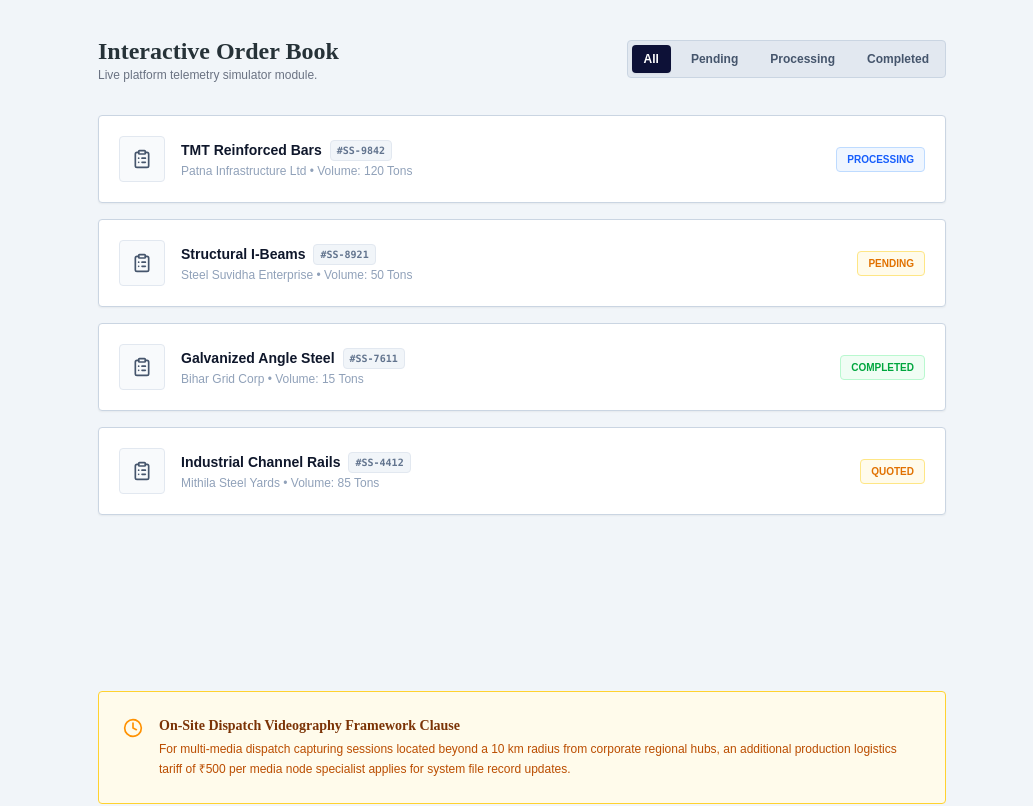
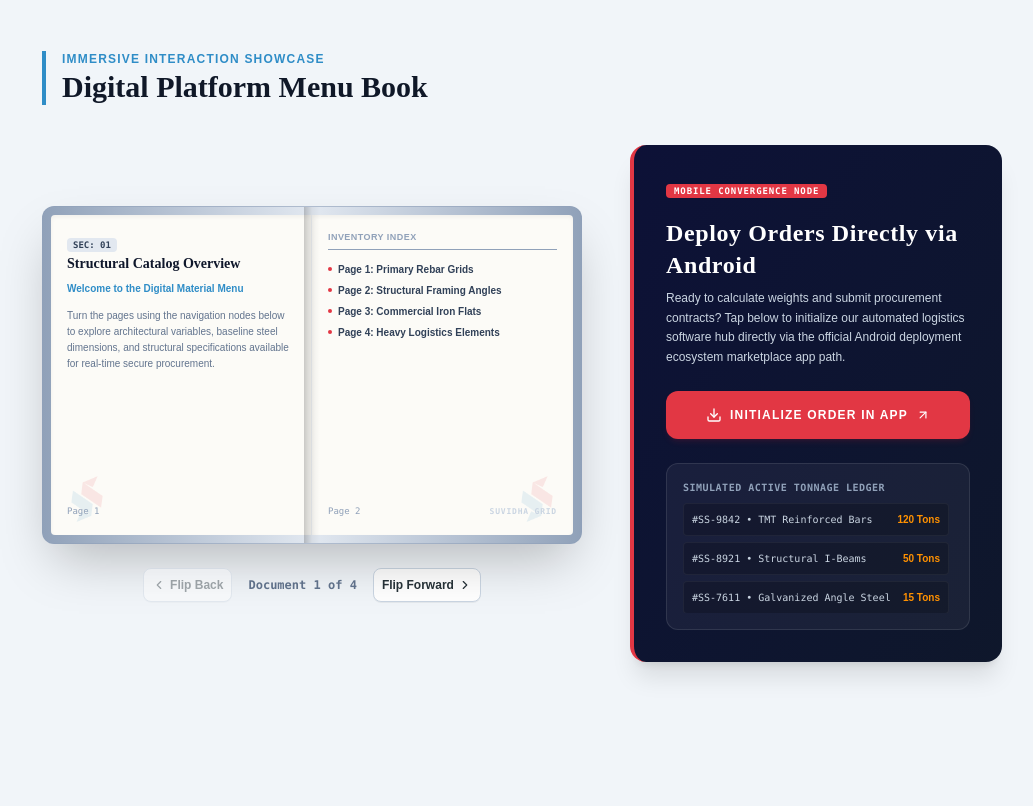
Before and after one commit to CoderGuru74/steel_suvidha_web, a React app in the folder frontend/: page / in a window 1280 px wide. Shown: the part 2760-3566 px from the top of the page, without its empty margins (118-1151 px from the left). Built offline with nearby package versions, Linux system fonts and the light colour scheme; no server answers; the HTML template or start-up script is replaced by a standard one.

Commit message:
Integrated interactive 3D book catalog with custom app icon watermark and updated agency navigation nodes

```diff
--- a/frontend/src/App.jsx
+++ b/frontend/src/App.jsx
@@ -2,14 +2,17 @@ import React, { useState, useEffect } from 'react';
 import {
   Building2, BookOpen, Layers, ClipboardList, Video,
   Settings, Trash2, PlusCircle, ArrowUpRight, CheckCircle,
-  Clock, ShieldCheck, Truck, BarChart3, ChevronRight,
-  HardHat, Factory, Sliders, FileText, UserCheck, Briefcase,
-  Flame, Anchor, Layers3
+  ShieldCheck, Truck, BarChart3, ChevronRight, ChevronLeft,
+  Download, HardHat, Factory, Sliders, FileText, UserCheck,
+  Briefcase, Flame, Anchor, Layers3
 } from 'lucide-react';
 
 export default function App() {
   const [blogs, setBlogs] = useState([]);
   const [orderFilter, setOrderFilter] = useState('All');
+
+  // Interactive 3D Book Page Turning State Engine
+  const [currentBookPage, setCurrentBookPage] = useState(0);
 
   // Admin form state bindings
   const [newTitle, setNewTitle] = useState('');
@@ -18,6 +21,9 @@ export default function App() {
   const [newContent, setNewContent] = useState('');
 
   const API_URL = 'http://localhost:5000/api/blogs';
+
+  // Play Store URL
+  const PLAY_STORE_URL = "https://play.google.com/store/apps/details?id=com.steelsuvidha.app";
 
   const fetchBlogs = async () => {
     try {
@@ -78,6 +84,42 @@ export default function App() {
         behavior: 'smooth'
       });
     }
+  };
+
+  // Flip-book page records matrix structure array map
+  const bookPages = [
+    {
+      title: "Structural Catalog Overview",
+      subtitle: "Welcome to the Digital Material Menu",
+      desc: "Turn the pages using the navigation nodes below to explore architectural variables, baseline steel dimensions, and structural specifications available for real-time secure procurement.",
+      details: ["Page 1: Primary Rebar Grids", "Page 2: Structural Framing Angles", "Page 3: Commercial Iron Flats", "Page 4: Heavy Logistics Elements"]
+    },
+    {
+      title: "Thermo-Mechanically Treated Bars",
+      subtitle: "High-Tensile Foundation Grids",
+      desc: "Mill-certified reinforcing elements engineered explicitly to manage intense high-seismic configurations and architectural concrete framing structures.",
+      details: ["Available Sizes: 6mm, 8mm, 10mm, 12mm", "Heavy Grids: 16mm, 20mm, 25mm, 32mm", "Structural Standards: Fe 550D / Fe 600 CRS", "Mill Compliance: TATA Tiscon, JSW, SAIL, Jindal"]
+    },
+    {
+      title: "L-Angles & Structural Iron Flats",
+      subtitle: "Framing Trusses & Platform Supports",
+      desc: "Comprehensive structural sections manufactured precisely down to equal and unequal L-profiles and flat cross-section plating matrix specifications.",
+      details: ["Angles Dimension Map: A 20×3 up to A 75×10", "Flats Plating Scope: F 20×3 up to F 100×12", "Surface Finishes: Mild Steel (Black), Galvanised", "Yards Supply Nodes: Patna Iron, Kamdhenu, JKSPL"]
+    },
+    {
+      title: "Heavy Sections & Roofing Profiles",
+      subtitle: "Warehouse Joists & Coated Shielding Plates",
+      desc: "ISMC channel bars, structural ISMB load-bearing joists, and external weather-resistant color profile roofing sheet infrastructures.",
+      details: ["ISMC Section Channels: 70×40 to 250×75 Profiles", "ISMB Structural Joists: ISMB 100 to ISMB 400 Arrays", "GC Corrugated Sheets: 0.15mm to 0.80mm Thickness", "Coated Color Profiles: Tata Durashine, JSW Pragati+"]
+    }
+  ];
+
+  const nextBookPage = () => {
+    if (currentBookPage < bookPages.length - 1) setCurrentBookPage(currentBookPage + 1);
+  };
+
+  const prevBookPage = () => {
+    if (currentBookPage > 0) setCurrentBookPage(currentBookPage - 1);
   };
 
   const mockOrders = [
@@ -192,7 +234,7 @@ export default function App() {
 
           <div className="grid grid-cols-1 md:grid-cols-2 lg:grid-cols-3 gap-6">
 
-            {/* 1. TMT Card */}
+            {/* TMT Card */}
             <div className="bg-white p-6 border border-slate-300 rounded shadow-xs flex flex-col justify-between">
               <div>
                 <h4 className="font-bold text-base text-slate-900 flex items-center gap-2 border-b pb-2 mb-3"><Flame size={18} className="text-[#E23744]" /> Steel TMT Bars</h4>
@@ -204,7 +246,7 @@ export default function App() {
               <div className="mt-4 pt-3 border-t border-slate-100 text-[10px] text-slate-400 font-mono">Variables: Weight per length / Rate per kg / Rate Difference</div>
             </div>
 
-            {/* 2. Angles Card */}
+            {/* Angles Card */}
             <div className="bg-white p-6 border border-slate-300 rounded shadow-xs flex flex-col justify-between">
               <div>
                 <h4 className="font-bold text-base text-slate-900 flex items-center gap-2 border-b pb-2 mb-3"><Layers size={18} className="text-[#2F8DC7]" /> Structural Angles</h4>
@@ -218,7 +260,7 @@ export default function App() {
               <div className="mt-4 pt-3 border-t border-slate-100 text-[10px] text-slate-400 font-mono">Variables: Weight per length of 6 mtr / Qty in Lengths</div>
             </div>
 
-            {/* 3. Flats Card */}
+            {/* Flats Card */}
             <div className="bg-white p-6 border border-slate-300 rounded shadow-xs flex flex-col justify-between">
               <div>
                 <h4 className="font-bold text-base text-slate-900 flex items-center gap-2 border-b pb-2 mb-3"><Layers3 size={18} className="text-[#2F8DC7]" /> Commercial Flats</h4>
@@ -230,7 +272,7 @@ export default function App() {
               <div className="mt-4 pt-3 border-t border-slate-100 text-[10px] text-slate-400 font-mono">Variables: MS, GI / Weight per length of 6 mtr</div>
             </div>
 
-            {/* 4. Square & Round Bars */}
+            {/* Square & Round Bars */}
             <div className="bg-white p-6 border border-slate-300 rounded shadow-xs flex flex-col justify-between">
               <div>
                 <h4 className="font-bold text-base text-slate-900 flex items-center gap-2 border-b pb-2 mb-3"><Anchor size={18} className="text-slate-700" /> Square & Round Bars</h4>
@@ -242,10 +284,10 @@ export default function App() {
               <div className="mt-4 pt-3 border-t border-slate-100 text-[10px] text-slate-400 font-mono">Brands: Patna Iron, Kamdhenu, JKSPL, Sel Tiger, SAIL</div>
             </div>
 
-            {/* 5. Heavy Channels & ISMB Joists */}
+            {/* Heavy Channels & ISMB Joists */}
             <div className="bg-white p-6 border border-slate-300 rounded shadow-xs flex flex-col justify-between">
               <div>
-                <h4 className="font-bold text-base text-slate-900 flex items-center gap-2 border-b pb-2 mb-3"><Factory size={18} className="text-slate-800" /> Channels & Joists (ISMB)</h4>
+                <h4 className="font-bold text-base text-slate-800 flex items-center gap-2 border-b pb-2 mb-3"><Factory size={18} className="text-slate-800" /> Channels & Joists (ISMB)</h4>
                 <p className="text-xs text-slate-400 mb-1 font-bold">ISMC CHANNELS:</p>
                 <p className="text-[11px] font-mono text-slate-700 mb-2 truncate">70×40, 75×40 (ULC/LC/MC/H), 100×50 (LC/MC/H), 125×65, 150×75, 200×75, 250×75</p>
                 <p className="text-xs text-slate-400 mb-1 font-bold">ISMB JOISTS:</p>
@@ -254,7 +296,7 @@ export default function App() {
               <div className="mt-4 pt-3 border-t border-slate-100 text-[10px] text-slate-400 font-mono">Z-Angle (L/H) • Gate Channels: 13 ft to 18 ft</div>
             </div>
 
-            {/* 6. Plates & Industrial Sheets */}
+            {/* Plates & Industrial Sheets */}
             <div className="bg-white p-6 border border-slate-300 rounded shadow-xs flex flex-col justify-between">
               <div>
                 <h4 className="font-bold text-base text-slate-900 flex items-center gap-2 border-b pb-2 mb-3"><ClipboardList size={18} className="text-amber-600" /> Plates & Roofing Sheets</h4>
@@ -327,55 +369,140 @@ export default function App() {
           </div>
         </div>
 
-        {/* SECTION 5: INTERACTIVE CLIENT PORTAL BOOK */}
-        <div id="portal-section" className="max-w-4xl mx-auto px-6 py-12 font-poppins">
-          <div className="flex flex-col md:flex-row md:items-center justify-between mb-8 gap-4">
-            <div>
-              <h2 className="text-2xl font-black font-lora">Interactive Order Book</h2>
-              <p className="text-xs text-gray-500">Live platform telemetry simulator module.</p>
-            </div>
-            <div className="flex gap-2 bg-slate-200 p-1 rounded text-xs font-bold border border-slate-300">
-              {['All', 'Pending', 'Processing', 'Completed'].map((f) => (
-                <button key={f} onClick={() => setOrderFilter(f)} className={`px-3 py-1.5 rounded cursor-pointer ${orderFilter === f ? 'bg-[#0D1137] text-white shadow-xs' : 'text-slate-600 hover:bg-slate-300'}`}>
-                  {f}
-                </button>
-              ))}
-            </div>
+        {/* SECTION 5: INTERACTIVE FLIP-BOOK WITH WATERMARK BACKGROUND BINDING */}
+        <div id="portal-section" className="max-w-5xl mx-auto px-8 py-16 font-poppins">
+          <div className="border-l-4 border-[#2F8DC7] pl-4 mb-10">
+            <p className="text-xs font-extrabold text-[#2F8DC7] tracking-widest uppercase">IMMERSIVE INTERACTION SHOWCASE</p>
+            <h3 className="text-3xl font-black font-lora text-gray-900 mt-0.5">Digital Platform Menu Book</h3>
           </div>
 
-          <div className="space-y-4">
-            {mockOrders.filter(o => orderFilter === 'All' || o.status === orderFilter).map((order) => (
-              <div key={order.id} className="bg-white p-5 border border-slate-300 rounded flex items-center justify-between shadow-xs">
-                <div className="flex items-center gap-4">
-                  <div className="p-3 bg-slate-50 rounded border border-slate-200 text-slate-600"><ClipboardList size={20} /></div>
-                  <div>
-                    <div className="flex items-center gap-2">
-                      <span className="text-sm font-black text-slate-900">{order.item}</span>
-                      <span className="text-[10px] font-mono font-bold bg-slate-100 text-slate-500 px-1.5 py-0.5 border border-slate-200 rounded">{order.id}</span>
-                    </div>
-                    <p className="text-xs text-slate-400 mt-0.5">{order.client} • Volume: {order.qty}</p>
+          <div className="grid lg:grid-cols-12 gap-12 items-center">
+            {/* 3D Animated Flipbook Engine Panel */}
+            <div className="lg:col-span-7 flex flex-col items-center">
+              <div className="w-full max-w-xl aspect-[16/10] bg-slate-300 rounded-xl p-2 shadow-2xl relative bg-gradient-to-r from-slate-400 via-slate-200 to-slate-400 border border-slate-400/60 flex">
+
+                <div className="absolute inset-y-0 left-1/2 w-4 bg-gradient-to-r from-black/20 via-black/5 to-transparent z-20 transform -translate-x-1/2" />
+
+                {/* LEFT PAGE CONTAINER WITH WATERMARK GRAPHIC NODE */}
+                <div className="w-1/2 h-full bg-[#FCFBF7] rounded-l p-4 flex flex-col justify-between border-r border-slate-300/40 shadow-inner relative overflow-hidden">
+
+                  {/* APP ICON CORNER WATERMARK BACKGROUND EMBED */}
+                  <img
+                    src="/src/assets/App Icon.png"
+                    alt=""
+                    className="absolute bottom-2 left-2 h-14 w-auto object-contain opacity-10 select-none pointer-events-none z-0"
+                  />
+
+                  <div className="space-y-2 relative z-10">
+                    <span className="text-[9px] bg-slate-200 text-slate-700 px-1.5 py-0.5 rounded font-mono font-bold">
+                      SEC: 0{currentBookPage + 1}
+                    </span>
+                    <h4 className="text-sm font-bold font-lora text-slate-900 leading-tight">
+                      {bookPages[currentBookPage].title}
+                    </h4>
+                    <p className="text-[10px] text-[#2F8DC7] font-bold">
+                      {bookPages[currentBookPage].subtitle}
+                    </p>
+                    <p className="text-[10px] text-slate-500 leading-relaxed pt-1">
+                      {bookPages[currentBookPage].desc}
+                    </p>
+                  </div>
+                  <span className="text-[9px] text-slate-400 font-mono relative z-10">Page {currentBookPage * 2 + 1}</span>
+                </div>
+
+                {/* RIGHT PAGE CONTAINER WITH WATERMARK GRAPHIC NODE */}
+                <div className="w-1/2 h-full bg-[#FCFBF7] rounded-r p-4 flex flex-col justify-between shadow-inner relative overflow-hidden">
+
+                  {/* APP ICON CORNER WATERMARK BACKGROUND EMBED */}
+                  <img
+                    src="/src/assets/App Icon.png"
+                    alt=""
+                    className="absolute bottom-2 right-2 h-14 w-auto object-contain opacity-10 select-none pointer-events-none z-0"
+                  />
+
+                  <div className="space-y-2 relative z-10">
+                    <span className="text-[9px] text-slate-400 uppercase font-bold tracking-wider block border-b pb-1">
+                      Inventory Index
+                    </span>
+                    <ul className="space-y-1.5 pt-1">
+                      {bookPages[currentBookPage].details.map((item, idx) => (
+                        <li key={idx} className="text-[10px] text-slate-700 font-semibold flex items-center gap-1.5">
+                          <span className="w-1 h-1 bg-[#E23744] rounded-full"></span> {item}
+                        </li>
+                      ))}
+                    </ul>
+                  </div>
+                  <div className="flex justify-between items-center relative z-10">
+                    <span className="text-[9px] text-slate-400 font-mono">Page {currentBookPage * 2 + 2}</span>
+                    <span className="text-[8px] font-bold text-slate-300 uppercase tracking-widest font-mono">Suvidha Grid</span>
                   </div>
                 </div>
-                <span className={`text-[10px] font-extrabold uppercase px-2.5 py-1 rounded border ${order.status === 'Completed' ? 'bg-green-50 text-green-600 border-green-200' : order.status === 'Processing' ? 'bg-blue-50 text-blue-600 border-blue-200' : 'bg-amber-50 text-amber-600 border-amber-200'}`}>
-                  {order.status}
+              </div>
+
+              {/* Book Turning Navigation Control Deck */}
+              <div className="flex items-center gap-4 mt-6 text-xs font-bold">
+                <button
+                  onClick={prevBookPage}
+                  disabled={currentBookPage === 0}
+                  className="p-2 bg-white border border-slate-300 rounded-lg hover:bg-slate-50 disabled:opacity-40 disabled:cursor-not-allowed cursor-pointer transition-colors shadow-2xs flex items-center gap-1"
+                >
+                  <ChevronLeft size={14} /> Flip Back
+                </button>
+                <span className="text-slate-500 text-xs font-mono">
+                  Document {currentBookPage + 1} of {bookPages.length}
                 </span>
+                <button
+                  onClick={nextBookPage}
+                  disabled={currentBookPage === bookPages.length - 1}
+                  className="p-2 bg-white border border-slate-300 rounded-lg hover:bg-slate-50 disabled:opacity-40 disabled:cursor-not-allowed cursor-pointer transition-colors shadow-2xs flex items-center gap-1"
+                >
+                  Flip Forward <ChevronRight size={14} />
+                </button>
               </div>
-            ))}
+            </div>
+
+            {/* Deep Marketplace Interaction Direct Router Links */}
+            <div className="lg:col-span-5 bg-gradient-to-br from-[#0D1137] to-slate-900 text-white p-8 rounded-2xl border-l-4 border-[#E23744] shadow-xl space-y-6">
+              <div>
+                <span className="text-[9px] font-mono tracking-widest font-extrabold uppercase bg-[#E23744] text-white px-2 py-0.5 rounded">
+                  MOBILE CONVERGENCE NODE
+                </span>
+                <h4 className="text-2xl font-bold font-lora tracking-wide text-white mt-4">
+                  Deploy Orders Directly via Android
+                </h4>
+                <p className="text-xs text-slate-300 mt-2 leading-relaxed font-poppins">
+                  Ready to calculate weights and submit procurement contracts? Tap below to initialize our automated logistics software hub directly via the official Android deployment ecosystem marketplace app path.
+                </p>
+              </div>
+
+              <a
+                href={PLAY_STORE_URL}
+                target="_blank"
+                rel="noopener noreferrer"
+                className="inline-flex w-full py-4 bg-[#E23744] text-white text-xs font-bold rounded-xl items-center justify-center gap-2 hover:bg-[#c62828] transition-all transform hover:-translate-y-0.5 shadow-md shadow-red-500/10 tracking-widest uppercase font-poppins"
+              >
+                <Download size={16} /> INITIALIZE ORDER IN APP <ArrowUpRight size={14} />
+              </a>
+
+              <div className="bg-white/5 border border-white/10 rounded-xl p-4 space-y-2">
+                <span className="text-[10px] text-slate-400 font-mono font-bold tracking-wider uppercase block">
+                  Simulated Active Tonnage Ledger
+                </span>
+                <div className="space-y-1.5 max-h-[110px] overflow-y-auto pr-1">
+                  {mockOrders.map((order) => (
+                    <div key={order.id} className="flex justify-between items-center text-[10px] bg-black/20 p-2 rounded border border-white/5">
+                      <span className="font-mono text-slate-300">{order.id} • {order.item}</span>
+                      <span className="text-[#FF9100] font-bold">{order.qty}</span>
+                    </div>
+                  ))}
+                </div>
+              </div>
+            </div>
           </div>
         </div>
 
-        {/* SECTION 6: MULTI-MEDIA LOGISTICS HUB */}
+        {/* SECTION 6: MULTI-MEDIA LOGISTICS HUB (CLEANED - REMOVED PROMPTED TARIFF BANNER BOX) */}
         <div id="media-section" className="max-w-4xl mx-auto px-6 py-12 font-poppins">
-          <div className="bg-amber-50 border border-amber-300 rounded p-6 flex gap-4 items-start mb-12">
-            <Clock className="text-[#FF9100] shrink-0 mt-0.5" size={20} />
-            <div>
-              <h4 className="text-sm font-bold text-amber-900">On-Site Dispatch Videography Framework Clause</h4>
-              <p className="text-xs text-amber-700 mt-1 leading-relaxed">
-                For multi-media dispatch capturing sessions located beyond a 10 km radius from corporate regional hubs, an additional production logistics tariff of ₹500 per media node specialist applies for system file record updates.
-              </p>
-            </div>
-          </div>
-
           <div className="grid grid-cols-1 md:grid-cols-2 gap-6">
             {['Automated Rolling Mills', 'Structural Failure Diagnostics', 'Smarter Yards Loading', 'Client Delivery Handovers'].map((label, idx) => (
               <div key={idx} className="bg-white rounded border border-slate-300 overflow-hidden shadow-xs group cursor-pointer">
@@ -390,7 +517,7 @@ export default function App() {
         </div>
 
         {/* SECTION 7: PUBLIC BLOG INSIGHTS FEED */}
-        <div id="blog-section" className="max-w-4xl mx-auto px-6 py-12">
+        <div id="blog-section" className="max-w-4xl mx-auto px-6 py-16">
           <h2 className="text-3xl font-black text-center mb-12 text-[#000000] font-lora">Corporate Intel & Insights Ledger</h2>
           {blogs.length === 0 ? (
             <div className="text-center text-slate-400 py-12 font-poppins text-xs border border-dashed border-slate-300 bg-white rounded">
@@ -413,7 +540,7 @@ export default function App() {
         </div>
 
         {/* SECTION 8: ADMINISTRATIVE CONTROL DESK */}
-        <div id="admin-section" className="max-w-6xl mx-auto px-6 py-12 font-poppins">
+        <div id="admin-section" className="max-w-6xl mx-auto px-6 py-16 font-poppins">
           <div className="mb-8 border-b border-slate-300 pb-4">
             <h2 className="text-2xl font-black font-lora text-gray-900">Central Control Platform</h2>
             <p className="text-xs text-slate-500 mt-1">Authenticated system operations dashboard context framework.</p>
@@ -476,17 +603,46 @@ export default function App() {
 
       </main>
 
-      {/* ─── FOOTER ─── */}
+      {/* ─── CORPORATE COMPREHENSIVE FOOTER (WITH HIGH CONVERSION GOOGLE PLAY BADGE) ─── */}
       <footer className="bg-[#000000] text-slate-400 px-8 py-12 border-t border-slate-800 text-xs font-poppins relative z-10">
-        <div className="max-w-7xl mx-auto flex flex-col md:flex-row items-center justify-between gap-6">
+        <div className="max-w-7xl mx-auto flex flex-col md:flex-row items-center justify-between gap-8">
           <div>
             <p className="font-bold text-white text-sm font-lora">Steel Suvidha Platforms Ltd.</p>
             <p className="mt-1 text-slate-500">Corporate System Portal Interface Matrix • All rights reserved 2026.</p>
+
+            {/* HYPERLINKED CLICKABLE DIGITAL AGENCY MARK NODE */}
+            <p className="mt-4 text-slate-600 text-[11px]">
+              Developed and designed by{" "}
+              <a
+                href="https://pixelnode-agency.vercel.app/"
+                target="_blank"
+                rel="noopener noreferrer"
+                className="text-[#2F8DC7] font-bold underline underline-offset-4 hover:text-white transition-colors cursor-pointer"
+              >
+                Pixelnode Agency
+              </a>
+            </p>
           </div>
-          <div className="flex gap-4 text-slate-500 items-center">
-            <span>Powered by Pixelnode Agency </span>
-            <span>•</span>
-            <button onClick={() => window.scrollTo({ top: 0, behavior: 'smooth' })} className="hover:text-white transition-colors cursor-pointer">Back to Top</button>
+
+          {/* HIGH CONVERSION PLAY STORE EXTERNAL VECTOR SYSTEM BADGE */}
+          <div className="flex flex-col items-center md:items-end gap-2">
+            <span className="text-[10px] text-slate-500 font-mono font-bold uppercase tracking-wider">
+              OFFICIAL SYSTEM PLATFORM
+            </span>
+            <a
+              href={PLAY_STORE_URL}
+              target="_blank"
+              rel="noopener noreferrer"
+              className="inline-flex bg-slate-900 border border-slate-700 hover:border-slate-500 rounded-lg px-4 py-2 items-center gap-3 transition-colors shadow-lg group"
+            >
+              <svg className="w-5 h-5 text-slate-300 group-hover:text-white transition-colors" viewBox="0 0 24 24" fill="currentColor">
+                <path d="M3.609 2.083c-.157.172-.25.438-.25.772v18.289c0 .334.093.6.25.772l.061.056 10.334-10.334v-.276L3.67 2.027l-.061.056zm14.316 10.158l3.66-2.09c1.026-.586 1.026-1.543 0-2.13l-3.66-2.09-3.957 3.957 3.957 3.953zm-4.321-4.317l-3.232-3.232L3.899 2.196c.237-.061.548-.035.918.175l11.517 6.577-2.962 2.962zm0 4.156l2.962 2.962L4.817 21.63c-.37.21-.681.236-.918.175l6.471-6.471 3.232-3.232z"/>
+              </svg>
+              <div className="text-left">
+                <p className="text-[9px] text-slate-400 uppercase tracking-tight leading-none">GET IT ON</p>
+                <p className="text-xs text-white font-bold tracking-wide mt-0.5 leading-none">Google Play</p>
+              </div>
+            </a>
           </div>
         </div>
       </footer>
```
Also changed, not shown: frontend/src/assets/App Icon.png (added).
